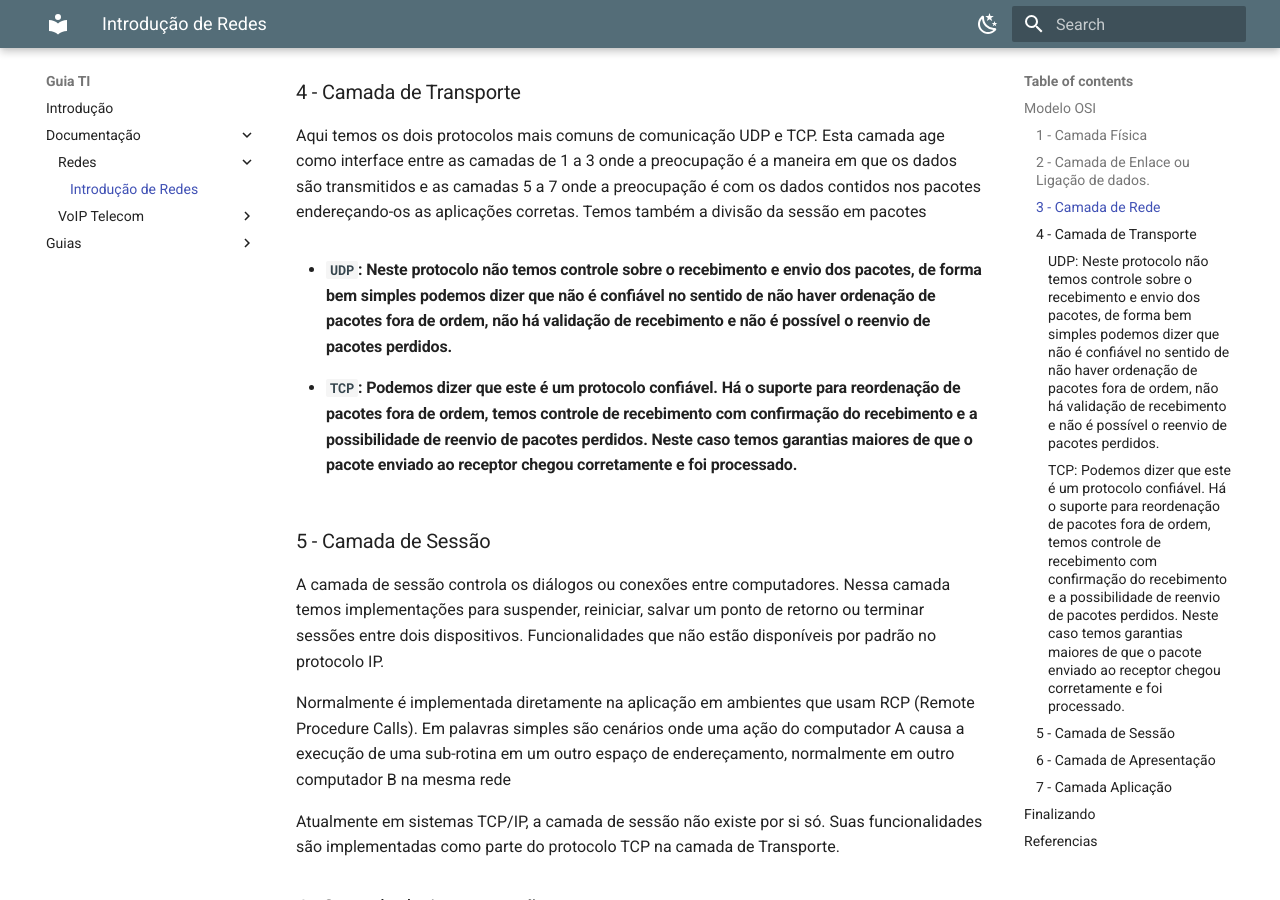
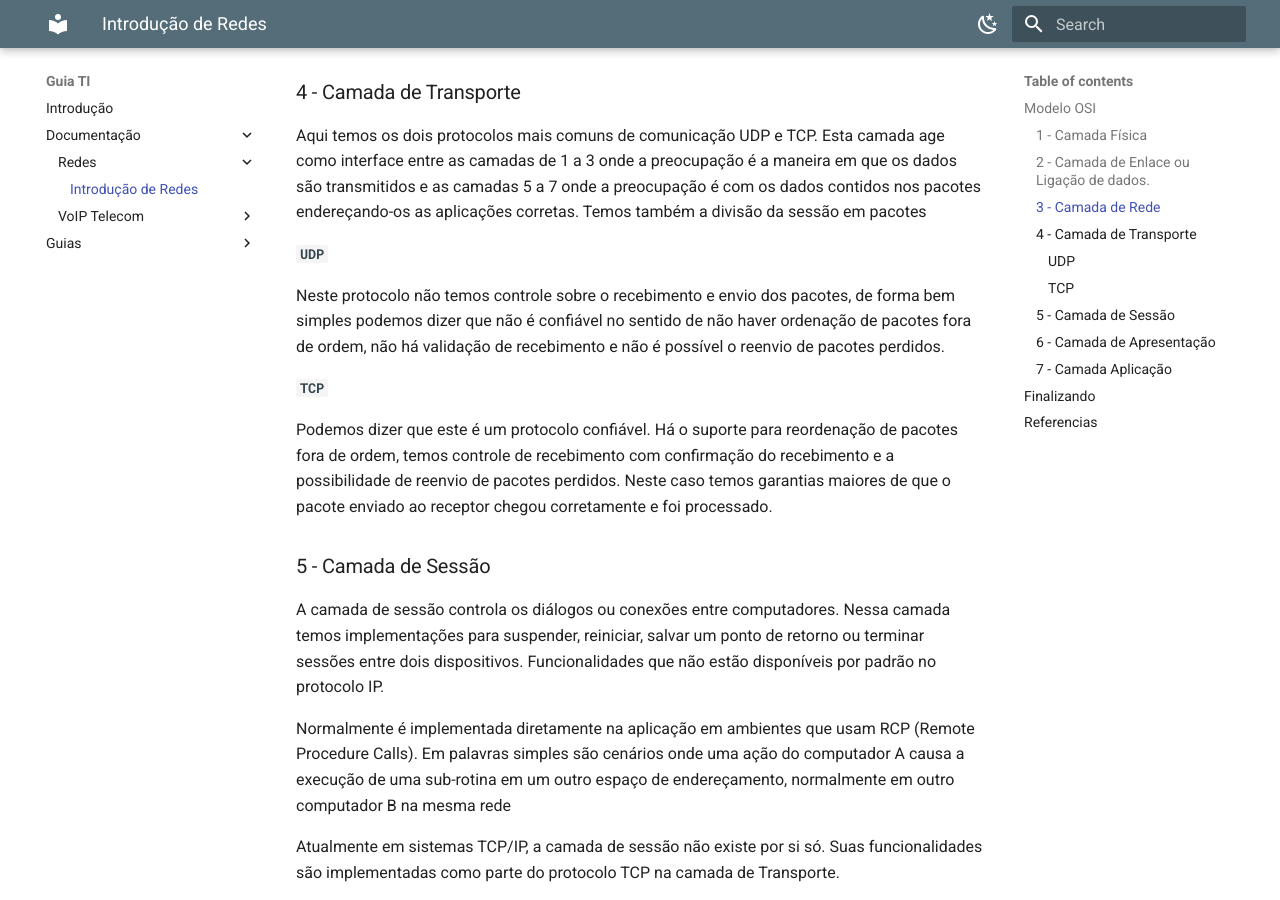
Before and after one commit to guia-ti/guia-ti.github.io, an MkDocs documentation site: the page built from docs/Documentação/Redes/Introdução de Redes.md, in a window 1280 px wide and 900 px high, scrolled down 1331 px. Built offline with MkDocs 1.6.1 and Material for MkDocs 9.7.7, drawn with Linux system fonts in a browser that asks for light colours.

Commit message:
Corrigindo artigo hev-desktop: 2023-05-14 20:42:10
Affected files:
docs/Documentação/Redes/Introdução de Redes.md

```diff
--- a/docs/Documentação/Redes/Introdução de Redes.md
+++ b/docs/Documentação/Redes/Introdução de Redes.md
@@ -48,9 +50,11 @@ Aqui é onde a mágica acontece, nessa camada temos a implementação do endere
 
 Aqui temos os dois protocolos mais comuns de comunicação UDP e TCP. Esta camada age como interface entre as camadas de 1 a 3 onde a preocupação é a maneira em que os dados são transmitidos e as camadas 5 a 7 onde a preocupação é com os dados contidos nos pacotes endereçando-os as aplicações corretas. Temos também a divisão da sessão em pacotes
 
-* #### `UDP`: Neste protocolo não temos controle sobre o recebimento e envio dos pacotes, de forma bem simples podemos dizer que não é confiável no sentido de não haver ordenação de pacotes fora de ordem, não há validação de recebimento e não é possível o reenvio de pacotes perdidos.
+#### `UDP`
+  Neste protocolo não temos controle sobre o recebimento e envio dos pacotes, de forma bem simples podemos dizer que não é confiável no sentido de não haver ordenação de pacotes fora de ordem, não há validação de recebimento e não é possível o reenvio de pacotes perdidos.
 
-* #### `TCP`:  Podemos dizer que este é um protocolo confiável. Há o suporte para reordenação de pacotes fora de ordem, temos controle de recebimento com confirmação do recebimento e a possibilidade de reenvio de pacotes perdidos. Neste caso temos garantias maiores de que o pacote enviado ao receptor chegou corretamente e foi processado.
+#### `TCP`
+  Podemos dizer que este é um protocolo confiável. Há o suporte para reordenação de pacotes fora de ordem, temos controle de recebimento com confirmação do recebimento e a possibilidade de reenvio de pacotes perdidos. Neste caso temos garantias maiores de que o pacote enviado ao receptor chegou corretamente e foi processado.
 
 ### 5 - Camada de Sessão
 
@@ -65,9 +69,9 @@ Atualmente em sistemas TCP/IP, a camada de sessão não existe por si só. Suas
 
 É nesta camada que fazemos a tradução entre formatos e codificações para transmissão. Como referencia podemos realizar as seguintes ações com os dados nesta camada.
 
-* Compressão
-* Encriptação
-* Codificação
+- Compressão
+- Encriptação
+- Codificação
 
 Em resumo, temos aqui a transformação dos dados em um formato que a camada de aplicação possa aceitar evitando interferências por conta de formatos e codificações.
 
@@ -79,12 +83,12 @@ Nesta camada tudo tem relação com o software e pode ser descrito em um protoco
 
 Os protocolos abaixo são alguns dos presentes nessa camada:
 
-* HTTP
-* SMTP
-* FTP
-* Telnet
-* SIP
-* DNS
+- HTTP
+- SMTP
+- FTP
+- Telnet
+- SIP
+- DNS
 
 
 ---
@@ -96,14 +100,14 @@ Com essa base podemos partir para os pontos específicos, os protocolos em si e
 
 Vamos ver com detalhes os protocolos abaixo:
 
-* Ethernet
-* IPv4
-* TCP/IP
-* HTTP
-* SIP
+- Ethernet
+- IPv4
+- TCP/IP
+- HTTP
+- SIP
 
 
 ## Referencias
 
-* [Windows Network Architecture and the OSI Model - docs.microsoft.com](https://docs.microsoft.com/en-US/windows-hardware/drivers/network/windows-network-architecture-and-the-osi-model)
-* [Modelo OSI - wikipedia.org](https://pt.wikipedia.org/wiki/Modelo_OSI)
+- [Windows Network Architecture and the OSI Model - docs.microsoft.com](https://docs.microsoft.com/en-US/windows-hardware/drivers/network/windows-network-architecture-and-the-osi-model)
+- [Modelo OSI - wikipedia.org](https://pt.wikipedia.org/wiki/Modelo_OSI)
```
Also changed, not shown: other parts of docs/Documentação/Redes/Introdução de Redes.md (+2 -0 lines).
